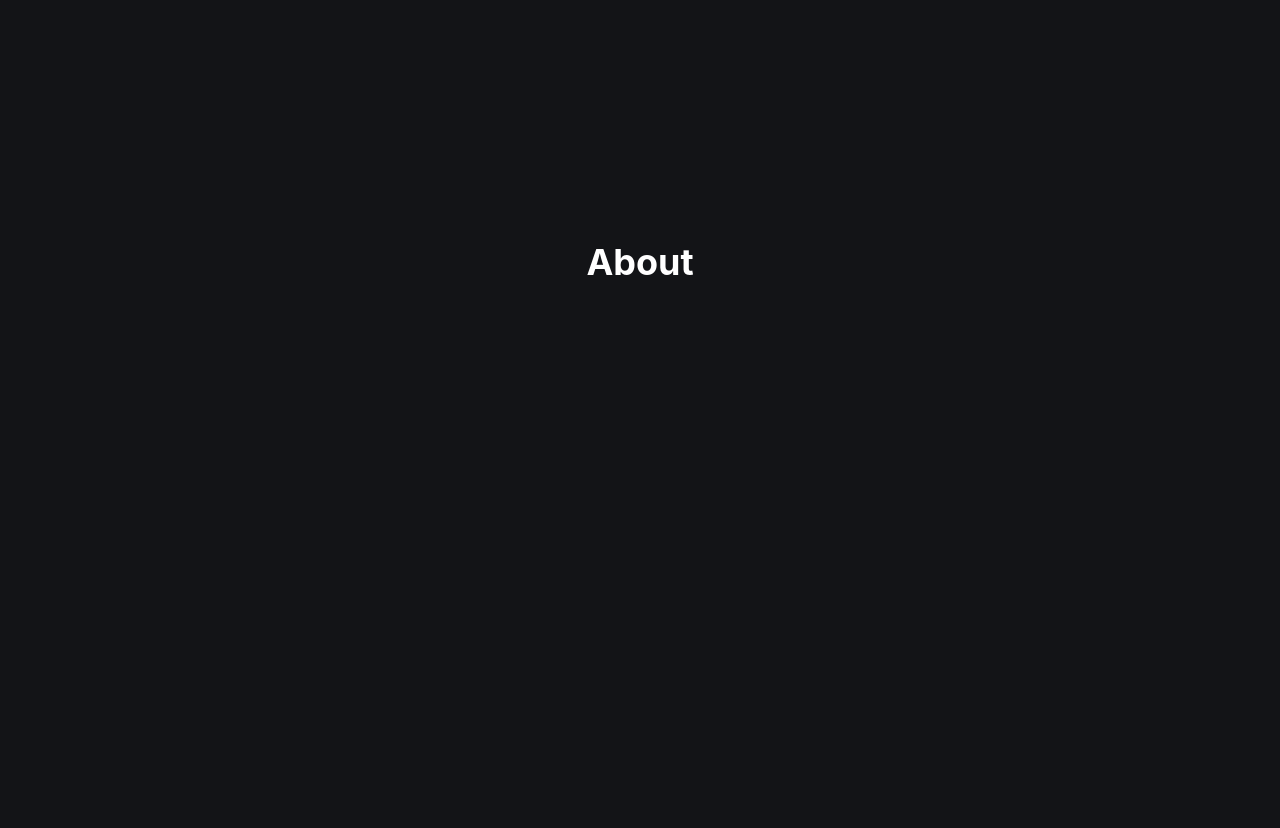
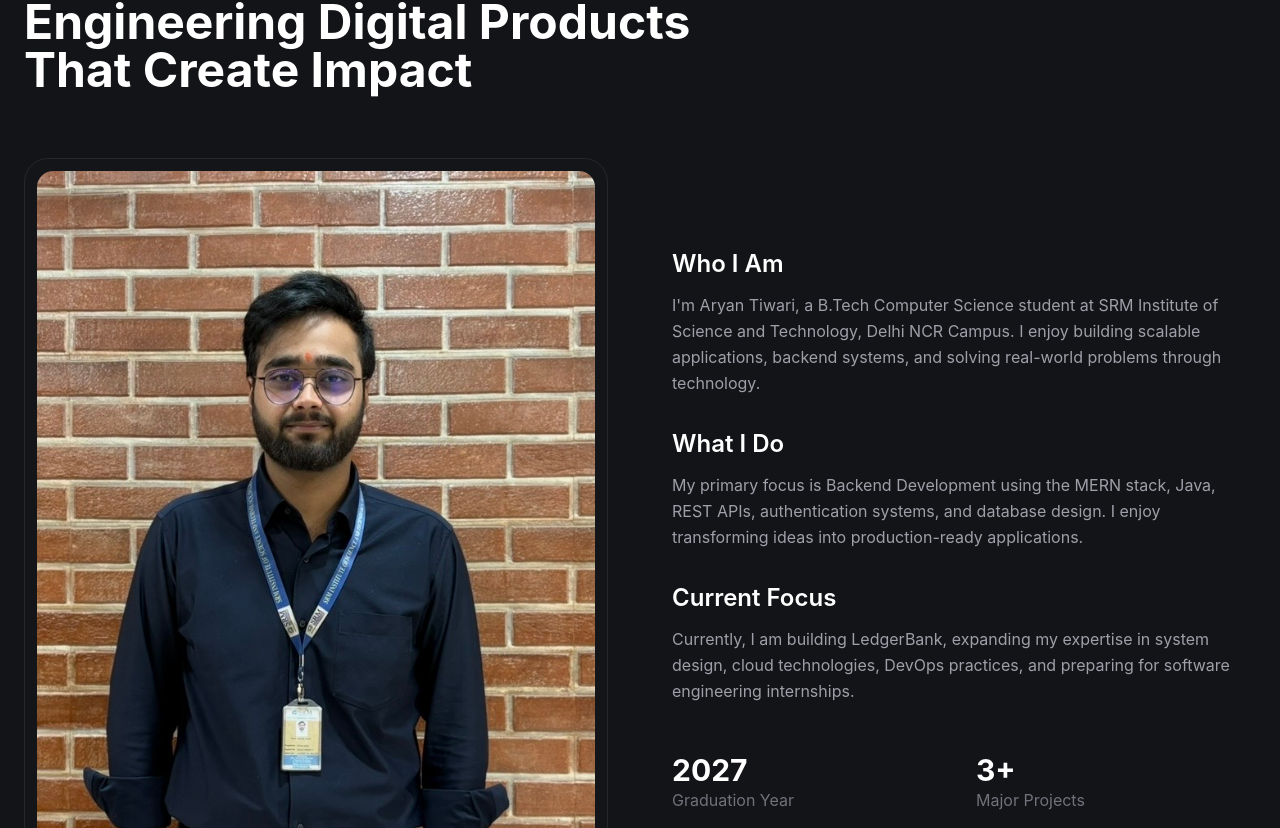
Before and after one commit to primexshade/Portfolio-Website, a React (Vite) app in the folder client/: page / in a window 1280 px wide. Shown: the part 1732-2560 px from the top of the page. Built offline with nearby package versions, Linux system fonts and the light colour scheme.

Commit message:
PHASE-2: Improve about section

```diff
--- a/client/src/sections/About.jsx
+++ b/client/src/sections/About.jsx
@@ -1,7 +1,74 @@
+import aboutImage from "../assets/images/about.jpg";
+
 function About() {
   return (
-    <section id="about" className="min-h-screen flex items-center justify-center">
-      <h2 className="text-4xl font-bold">About</h2>
+    <section id="about" className="min-h-screen px-6 py-24">
+      <div className="max-w-7xl mx-auto">
+        <p className="text-green-500 font-medium mb-4">About Me</p>
+
+        <h2 className="text-4xl md:text-5xl font-bold max-w-3xl mb-16">
+          Engineering Digital Products That Create Impact
+        </h2>
+
+        <div className="grid lg:grid-cols-2 gap-16 items-center">
+          {/* Image */}
+          <div>
+            <div className="p-3 rounded-3xl border border-zinc-800 bg-zinc-900/40">
+              <img
+                src={aboutImage}
+                alt="Aryan Tiwari"
+                className="rounded-2xl"
+              />
+            </div>
+          </div>
+
+          {/* Content */}
+          <div className="space-y-8">
+            <div>
+              <h3 className="text-2xl font-semibold mb-3">Who I Am</h3>
+
+              <p className="text-zinc-400 leading-relaxed">
+                I'm Aryan Tiwari, a B.Tech Computer Science student at SRM
+                Institute of Science and Technology, Delhi NCR Campus. I enjoy
+                building scalable applications, backend systems, and solving
+                real-world problems through technology.
+              </p>
+            </div>
+
+            <div>
+              <h3 className="text-2xl font-semibold mb-3">What I Do</h3>
+
+              <p className="text-zinc-400 leading-relaxed">
+                My primary focus is Backend Development using the MERN stack,
+                Java, REST APIs, authentication systems, and database design. I
+                enjoy transforming ideas into production-ready applications.
+              </p>
+            </div>
+
+            <div>
+              <h3 className="text-2xl font-semibold mb-3">Current Focus</h3>
+
+              <p className="text-zinc-400 leading-relaxed">
+                Currently, I am building LedgerBank, expanding my expertise in
+                system design, cloud technologies, DevOps practices, and
+                preparing for software engineering internships.
+              </p>
+            </div>
+
+            <div className="grid grid-cols-2 gap-6 pt-4">
+              <div>
+                <h4 className="text-3xl font-bold">2027</h4>
+                <p className="text-zinc-500">Graduation Year</p>
+              </div>
+
+              <div>
+                <h4 className="text-3xl font-bold">3+</h4>
+                <p className="text-zinc-500">Major Projects</p>
+              </div>
+            </div>
+          </div>
+        </div>
+      </div>
     </section>
   );
 }
```
